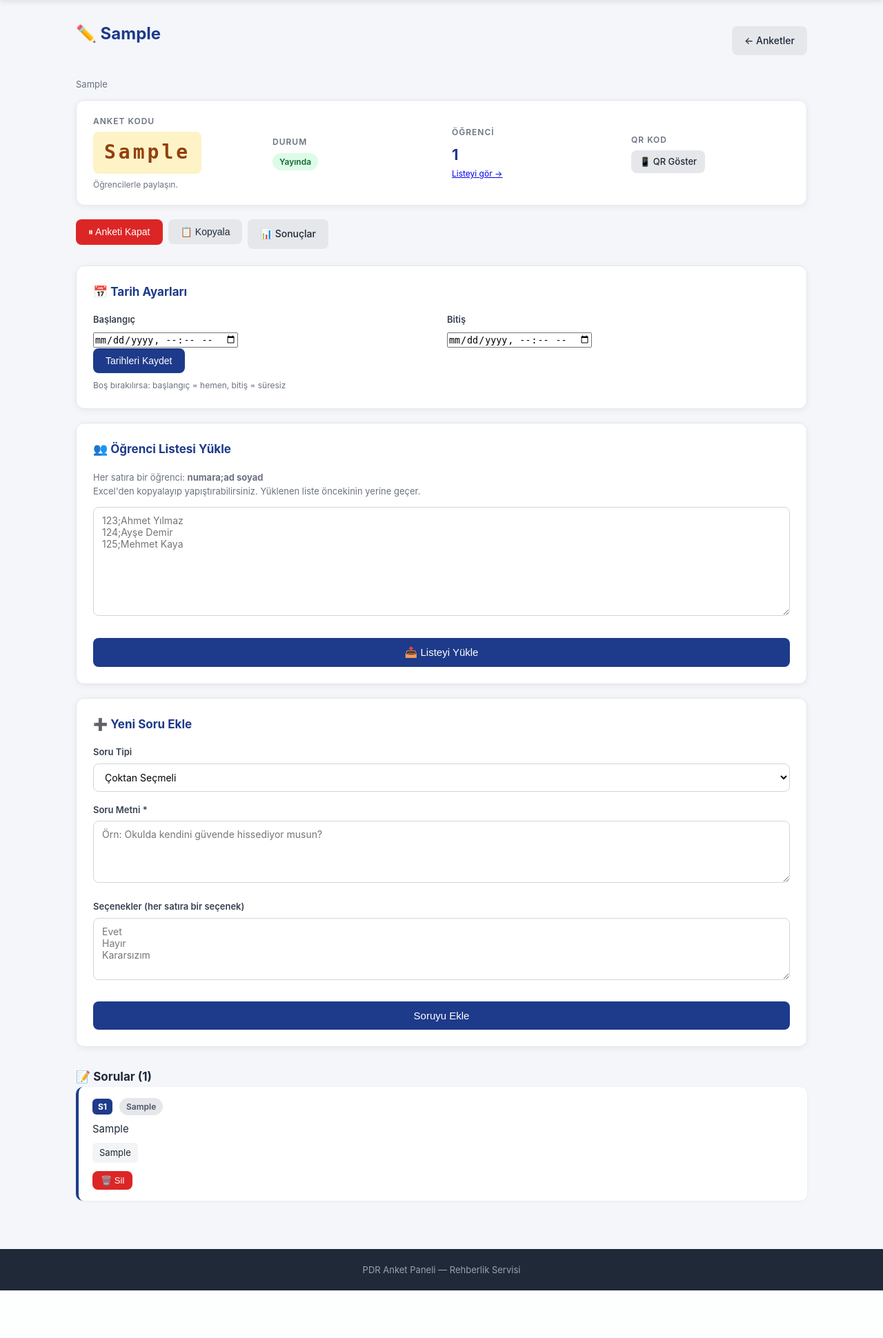
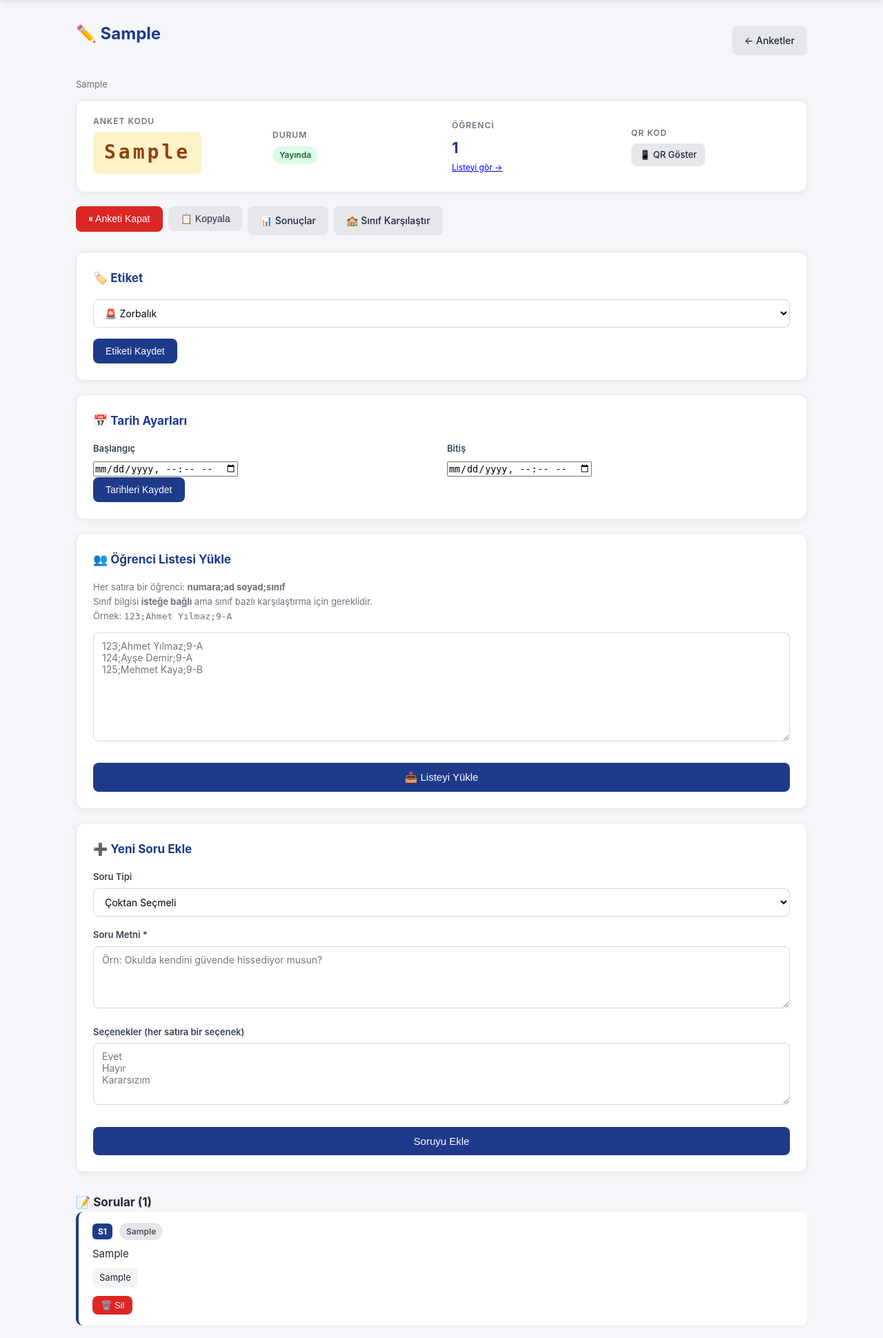
Before and after one commit to rusenozdili1-cloud/pdr-anket-paneli, a Flask app: page /anket/1/duzenle in a window 1280 px wide. Shown: the part 57-1997 px from the top of the page at 69% size. Before the commit the page ends 1928 px from the top, so only its background shows below. Run offline with Flask 3, Linux system fonts and the light colour scheme; the visitor is signed in with stand-in values (Sample User, id 1); tables that the repository leaves empty hold one stand-in row (values such as "Sample post").

Commit message:
Update anket_duzenle.html

```diff
--- a/templates/anket_duzenle.html
+++ b/templates/anket_duzenle.html
@@ -15,7 +15,6 @@
   <div>
     <span class="etiket-baslik">Anket Kodu</span>
     <div class="kod-buyuk">{{ anket.kod }}</div>
-    <small>Öğrencilerle paylaşın.</small>
   </div>
   <div>
     <span class="etiket-baslik">Durum</span>
@@ -48,6 +47,20 @@
     <button type="submit" class="btn">📋 Kopyala</button>
   </form>
   <a href="{{ url_for('sonuclar', anket_id=anket.id) }}" class="btn">📊 Sonuçlar</a>
+  <a href="{{ url_for('sinif_karsilastir', anket_id=anket.id) }}" class="btn">🏫 Sınıf Karşılaştır</a>
+</div>
+
+<!-- Etiket Güncelle -->
+<div class="form-kart">
+  <h3>🏷️ Etiket</h3>
+  <form method="post" action="{{ url_for('etiket_guncelle', anket_id=anket.id) }}">
+    <select name="etiket">
+      {% for key, e in etiketler.items() %}
+        <option value="{{ key }}" {% if anket.etiket == key %}selected{% endif %}>{{ e.ad }}</option>
+      {% endfor %}
+    </select>
+    <button type="submit" class="btn birincil">Etiketi Kaydet</button>
+  </form>
 </div>
 
 <!-- Tarih Ayarları -->
@@ -65,9 +78,6 @@
       </div>
     </div>
     <button type="submit" class="btn birincil">Tarihleri Kaydet</button>
-    <small style="color: #6b7280; font-size: 12px; display: block; margin-top: 8px;">
-      Boş bırakılırsa: başlangıç = hemen, bitiş = süresiz
-    </small>
   </form>
 </div>
 
@@ -75,12 +85,13 @@
 <div class="form-kart">
   <h3>👥 Öğrenci Listesi Yükle</h3>
   <p style="font-size: 13px; color: #6b7280; margin-bottom: 12px;">
-    Her satıra bir öğrenci: <strong>numara;ad soyad</strong><br>
-    Excel'den kopyalayıp yapıştırabilirsiniz. Yüklenen liste öncekinin yerine geçer.
+    Her satıra bir öğrenci: <strong>numara;ad soyad;sınıf</strong><br>
+    Sınıf bilgisi <strong>isteğe bağlı</strong> ama sınıf bazlı karşılaştırma için gereklidir.<br>
+    Örnek: <code>123;Ahmet Yılmaz;9-A</code>
   </p>
   <form method="post" action="{{ url_for('ogrenci_yukle', anket_id=anket.id) }}">
     <textarea name="liste" rows="8" required
-      placeholder="123;Ahmet Yılmaz&#10;124;Ayşe Demir&#10;125;Mehmet Kaya"></textarea>
+      placeholder="123;Ahmet Yılmaz;9-A&#10;124;Ayşe Demir;9-A&#10;125;Mehmet Kaya;9-B"></textarea>
     <button type="submit" class="btn birincil tam">📥 Listeyi Yükle</button>
   </form>
 </div>
@@ -134,9 +145,7 @@
     {% endfor %}
   </div>
 {% else %}
-  <div class="bos-durum">
-    <p>Henüz soru eklemediniz.</p>
-  </div>
+  <div class="bos-durum"><p>Henüz soru eklemediniz.</p></div>
 {% endif %}
 
 <script>
```
